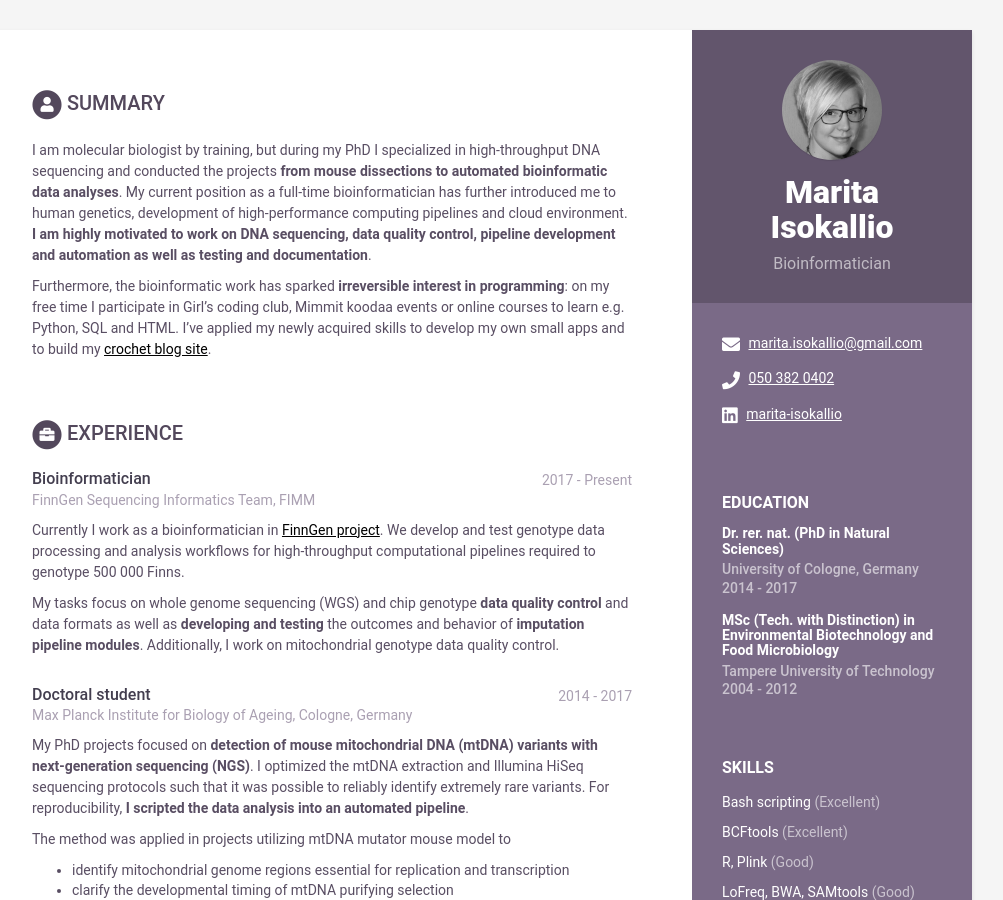
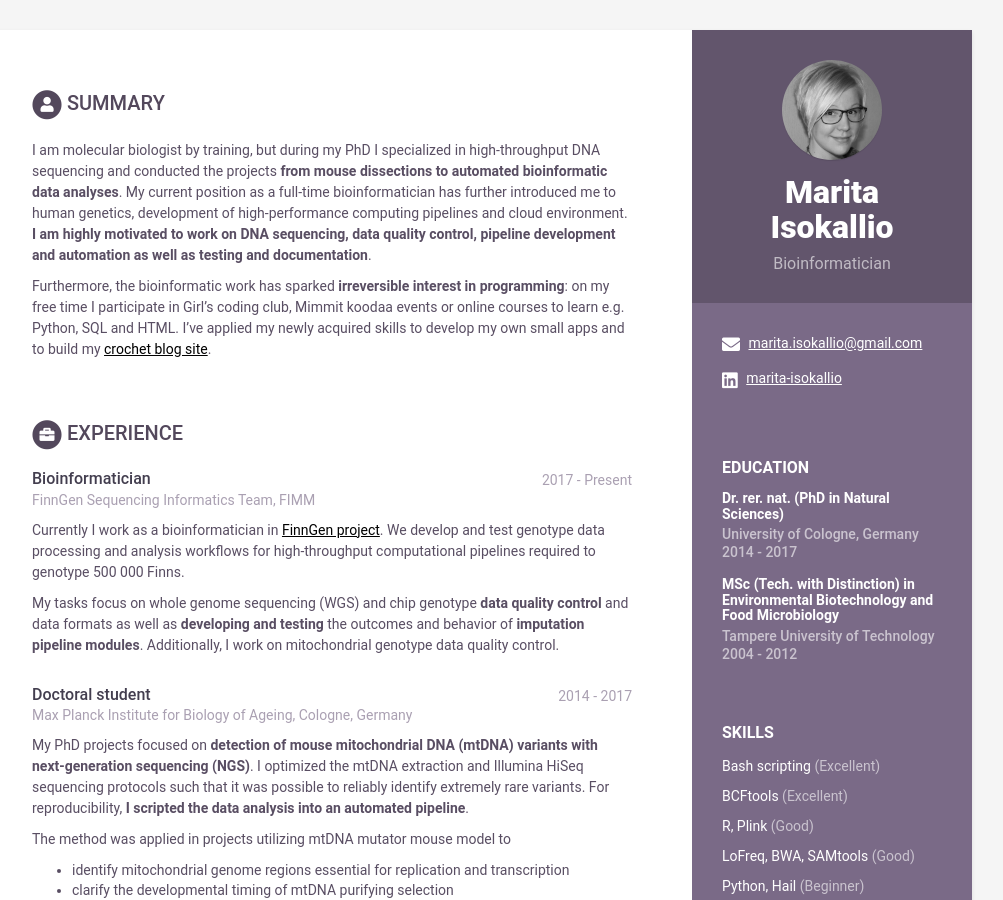
Before and after one commit to murmcraft/cv, a Jekyll site: the page built from index.html, in a window 1280 px wide and 900 px high. Shown: the whole window, without its empty margins (168-1171 px from the left). Built offline with Jekyll 4.4.1, drawn with Linux system fonts in a browser that asks for light colours.

Commit message:
minor fix

```diff
--- a/_data/data.yml
+++ b/_data/data.yml
@@ -13,7 +13,6 @@ sidebar:
 
     # Sidebar links
     email: marita.isokallio@gmail.com
-    phone: 050 382 0402
     linkedin: marita-isokallio
 
     skills:
```
